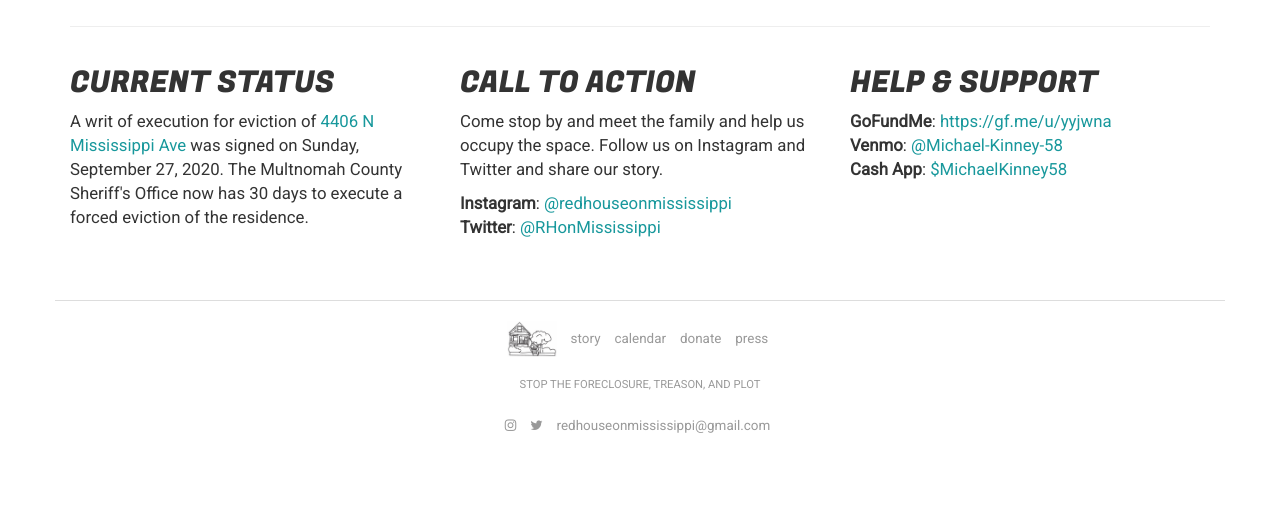
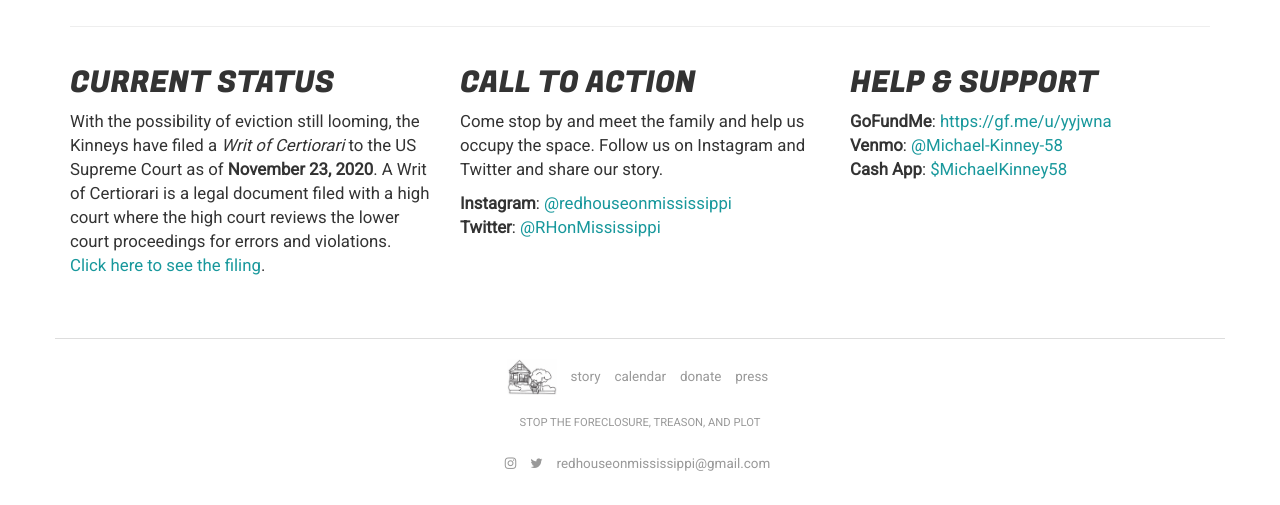
Before and after one commit to redhouseonmississippi/redhouseonmississippi.github.io, a Jekyll site: the page built from index.html, in a window 1280 px wide and 900 px high, scrolled down 746 px, cut to the strip 395-900 px from the top of the window. Built offline with Jekyll 4.4.1, drawn with Linux system fonts in a browser that asks for light colours; before the commit the page ends 1608 px from its top, so only the background shows below that.

Commit message:
Updates current status with writ of certiorari

```diff
--- a/index.html
+++ b/index.html
@@ -32,7 +32,7 @@ permalink: /
   <div class="row">
     <div class="col-sm-4">
       <h2>CURRENT STATUS</h2>
-      <p>A writ of execution for eviction of <a href='https://www.google.com/maps/place/4406+N+Mississippi+Ave,+Portland,+OR+97217' target='_blank'>4406 N Mississippi Ave</a> was signed on Sunday, September 27, 2020. The Multnomah County Sheriff's Office now has 30 days to execute a forced eviction of the residence.</p>
+      <p>With the possibility of eviction still looming, the Kinneys have filed a <em>Writ of Certiorari</em> to the US Supreme Court as of <b>November 23, 2020</b>. A Writ of Certiorari is a legal document filed with a high court where the high court reviews the lower court proceedings for errors and violations. <a href="/docs/writ-of-certiorari.pdf" target="_blank">Click here to see the filing</a>.</p>
     </div>
     <div class="col-sm-4">
       <h2>CALL TO ACTION</h2>
```
